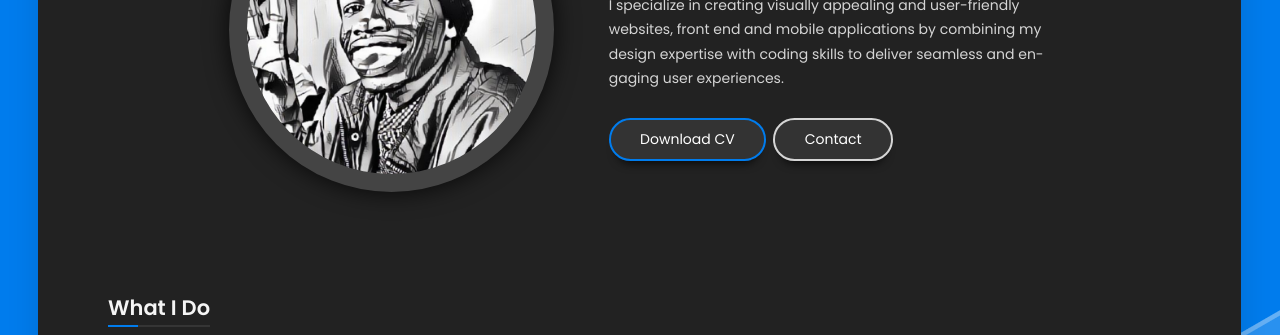
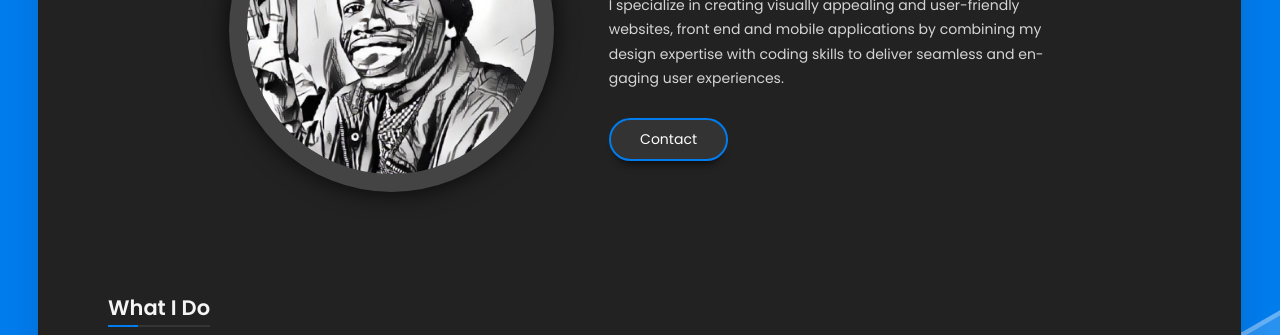
Before and after one commit to mr-vance/online-portfolio, a plain HTML site: page index.html in a window 1280 px wide. Shown: the part 354-689 px from the top of the page. Drawn offline with Linux system fonts and the light colour scheme.

Commit message:
removed downloadable cv

```diff
--- a/index.html
+++ b/index.html
@@ -118,8 +118,7 @@
                             <p>I specialize in creating visually appealing and user-friendly websites, front end and mobile applications by combining my design expertise with coding skills to deliver seamless and engaging user experiences.</p>
 
                             <div class="home-buttons">
-                              <a href="/img/vance-cv.pdf" target="_blank" class="btn btn-primary">Download CV</a>
-                              <a href="contact.html" target="_self" class="btn btn-secondary">Contact</a>
+                              <a href="contact.html" class="btn btn-primary">Contact</a>
                             </div>
                           </div>
                         </div>
```
Also changed, not shown: public/index.html (+1 -2 lines), 2 other files.
